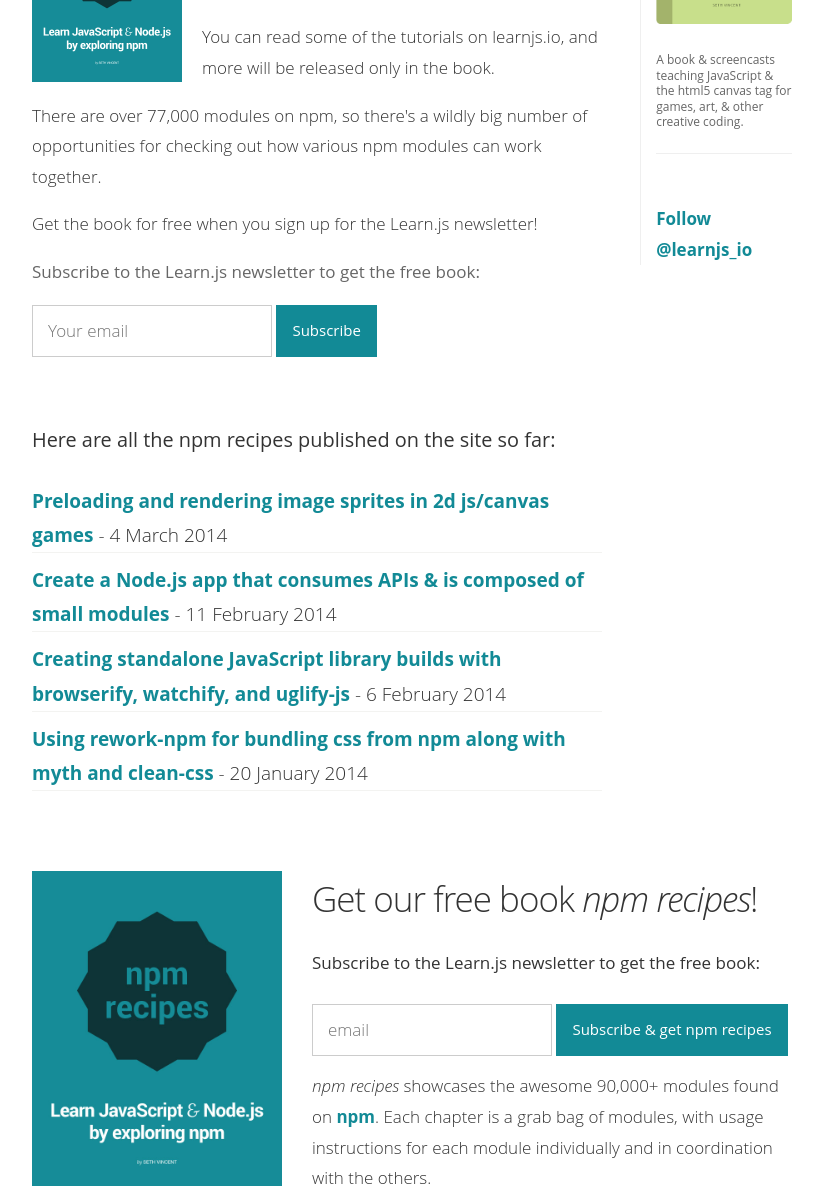
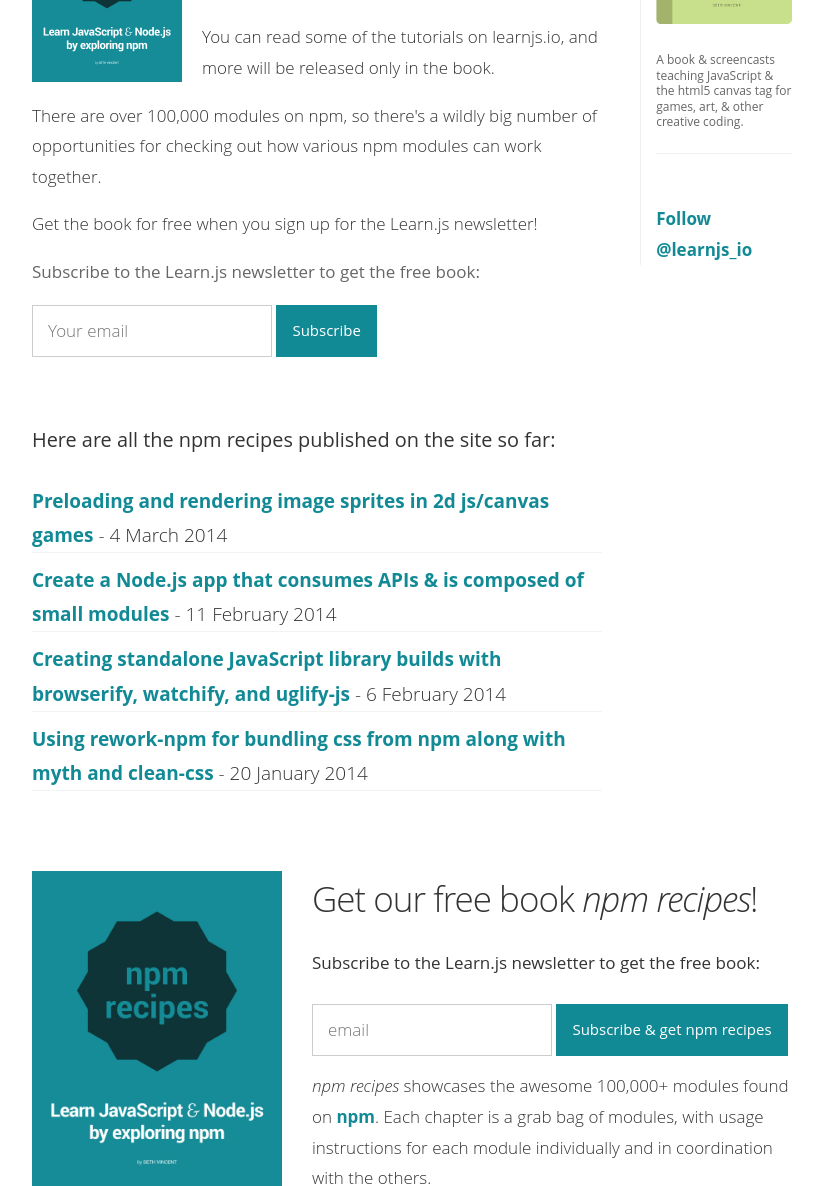
Before and after one commit to learn-js/learn-js.github.com, a Jekyll site: the page built from npm-recipes/index.html, in a window 1280 px wide. Shown: the part 380-1566 px from the top of the page, without its empty margins (228-1051 px from the left). Built offline with Jekyll 4.4.1, drawn with Linux system fonts in a browser that asks for light colours; Markdown is read by kramdown in place of the engine named in the settings; comment, search, counter and statistics services are not loaded.

Commit message:
big numbers

```diff
--- a/_includes/newsletter.html
+++ b/_includes/newsletter.html
@@ -23,7 +23,7 @@
       </form>
     </div>
 
-    <p><i>npm recipes</i> showcases the awesome 90,000+ modules found on <a href="http://npmjs.org" target="_blank">npm</a>. Each chapter is a grab bag of modules, with usage instructions for each module individually and in coordination with the others.</p>
+    <p><i>npm recipes</i> showcases the awesome 100,000+ modules found on <a href="http://npmjs.org" target="_blank">npm</a>. Each chapter is a grab bag of modules, with usage instructions for each module individually and in coordination with the others.</p>
 
   </div>
 </section>
--- a/npm-recipes/index.html
+++ b/npm-recipes/index.html
@@ -15,7 +15,7 @@
 
 <p>You can read some of the tutorials on learnjs.io, and more will be released only in the book.</p>
 
-<p>There are over 77,000 modules on npm, so there's a wildly big number of opportunities for checking out how various npm modules can work together.</p>
+<p>There are over 100,000 modules on npm, so there's a wildly big number of opportunities for checking out how various npm modules can work together.</p>
 
 <p>Get the book for free when you sign up for the Learn.js newsletter!</p>
 
```
